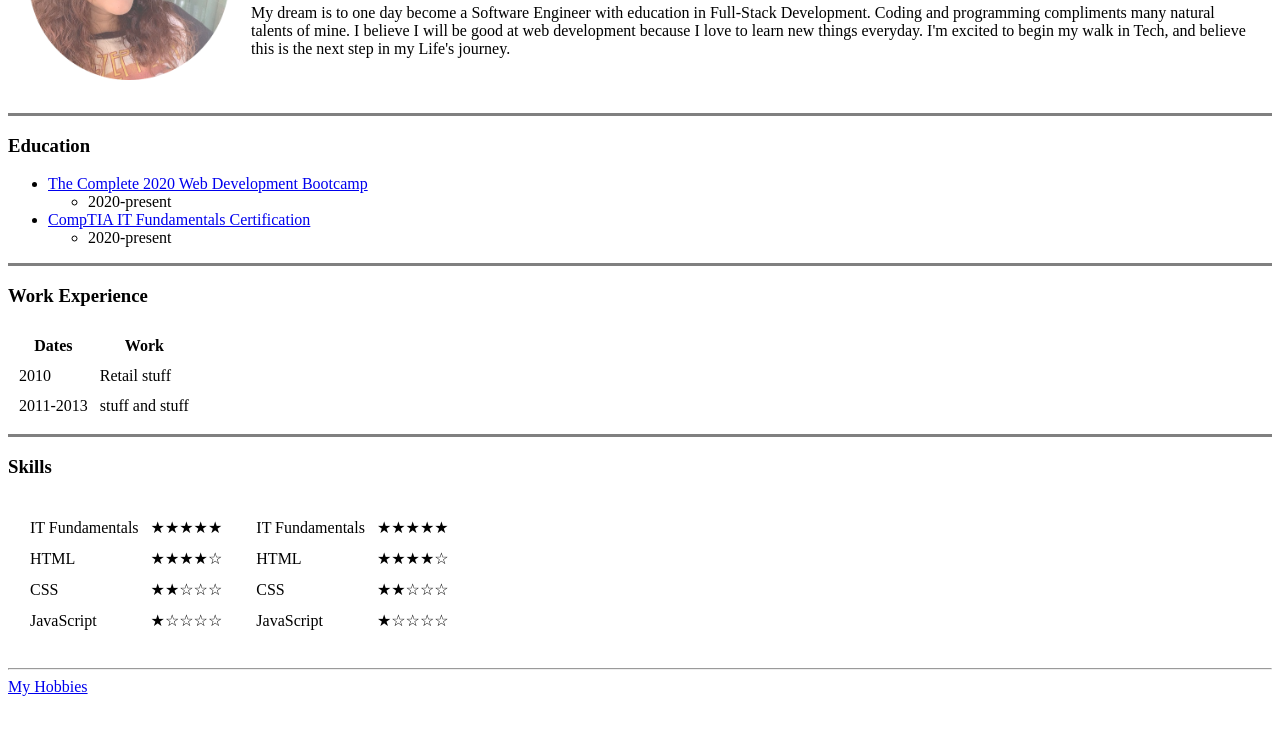
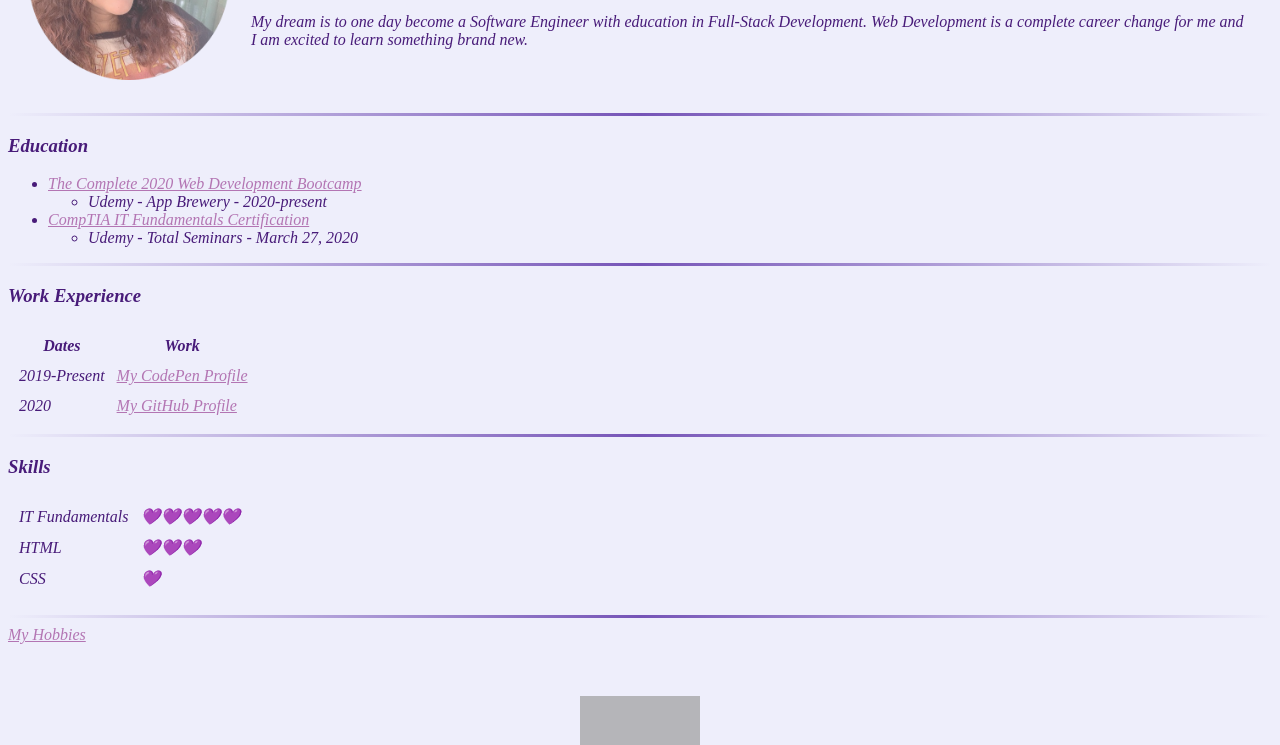
Before and after one commit to DreamWeaver1111/CV, a plain HTML site: page index.html in a window 1280 px wide. Shown: the part 149-894 px from the top of the page. Drawn offline with Linux system fonts and the light colour scheme; grey boxes are pictures that could not be loaded.

Commit message:
updated files

```diff
--- a/index.html
+++ b/index.html
@@ -5,9 +5,7 @@
     <meta charset="UTF-8" />
     <meta name="viewport" content="width=device-width, initial-scale=1.0" />
     <style>
-      .link:hover {
-        .grabbing {cursor: grabbing;}
-      }
+
     </style>
     <title>Sarah's Personal Site</title>
   </head>
@@ -17,24 +15,24 @@
       <td><img src="images/sarah.png" alt="Sarah profile picture" height="200" width="200"></td>
       <td><h1>Sarah Slate</h1></div>
     <p><strong>Beginner programmer</strong></p>
-    <p>My dream is to one day become a Software Engineer with education in Full-Stack Development. Coding and programming compliments many natural talents of mine. I
-      believe I will be good at web development because I love to learn new things everyday. I'm excited to begin my walk in Tech, and believe this is the next step in my Life's journey.</p></td>
+    <p>My dream is to one day become a Software Engineer with education in Full-Stack Development. Web Development is a complete career change for me and I am excited to learn something brand new.</p>
+      </td>
     </tr>
   </table>
-    <hr size="3" noshade>
+    <hr>
     <h3><strong>Education</strong></h3>
     <p>
     <ul>
       <li><a href="https://www.udemy.com/course/the-complete-web-development-bootcamp/">The Complete 2020 Web Development Bootcamp</a></li>
     <ul>
-        <li>2020-present</li>
+        <li>Udemy - App Brewery - 2020-present</li>
         </ul>
       <li><a href="https://www.udemy.com/course/it-fundamentals-fc0-u51-the-total-course/">CompTIA IT Fundamentals Certification</a></li>
       <ul>
-        <li>2020-present</li>
+        <li>Udemy - Total Seminars -  March 27, 2020</li>
       </ul>
     </ul>
-    <hr size="3" noshade>
+    <hr>
     <h3>Work Experience</h3>
     <table cellspacing="10">
       <thead>
@@ -43,59 +41,29 @@
       </thead>
       <tbody>
       <tr>
-          <td>2010</td>
-          <td>Retail stuff</td>
+          <td>2019-Present</td>
+          <td><a href="https://codepen.io/dreamweaver1111">My CodePen Profile</a></td>
       </tr>
       <tr>
-        <td>2011-2013</td>
-        <td>stuff and stuff</td>
+        <td>2020</td>
+        <td><a href="https://github.com/DreamWeaver1111">My GitHub Profile</a></td>
       </tr>
       </tbody>
     </table>
-    <hr size="3" noshade>
+    <hr>
     <h3>Skills</h3>
     <table cellspacing="10">
       <tr>
-          <td>
-            <table cellspacing="10">
-              <tr>
         <td>IT Fundamentals</td>
-                <td>★★★★★</td>
+        <td>💜💜💜💜💜</td>
       </tr>
       <tr>
         <td>HTML</td>
-                <td>★★★★☆</td>
+        <td>💜💜💜</td>
       </tr>
       <tr>
         <td>CSS</td>
-                <td>★★☆☆☆</td>
-              </tr>
-              <tr>
-                <td>JavaScript</td>
-                <td>★☆☆☆☆</td>
-              </tr>
-            </table>
-          </td>
-          <td>
-            <table cellspacing="10">
-              <tr>
-                <td>IT Fundamentals</td>
-                <td>★★★★★</td>
-              </tr>
-              <tr>
-                <td>HTML</td>
-                <td>★★★★☆</td>
-              </tr>
-              <tr>
-                <td>CSS</td>
-                <td>★★☆☆☆</td>
-              </tr>
-              <tr>
-                <td>JavaScript</td>
-                <td>★☆☆☆☆</td>
-              </tr>
-            </table>
-          </td>
+        <td>💜</td>
       </tr>
     </table>
     <p>
--- a/stylesheet.css
+++ b/stylesheet.css
@@ -1,10 +1,71 @@
+/*body edits*/
+body {
+  background-color: rgba(230, 230, 250, 0.671);
+  font-style: italic;
+  color: #481b79;
+}
+
+/*horizontal rule*/
+hr {
+  border: 0;
+  height: 3px;
+  background-image: linear-gradient(
+    to right,
+    rgba(109, 75, 163, 0),
+    rgba(77, 32, 160, 0.75),
+    rgba(109, 75, 163, 0)
+  );
+}
+/*image edits*/
 img {
   opacity: 0.7;
 }
+
+/*link edits*/
 a.hover {
   .grabbing {
     cursor: grabbing;
   }
 }
-body {
+a {
+  color: #b375b3;
 }
+/*back to homepage button*/
+.myButton {
+  box-shadow: 3px 4px 0px 0px #6e46a3;
+  background: linear-gradient(to bottom, #ededed 5%, #b375b3 100%);
+  background-color: #ededed;
+  border-radius: 15px;
+  border: 1px solid #d6aed6;
+  display: inline-block;
+  cursor: pointer;
+  color: #693a9c;
+  font-family: Arial;
+  font-size: 17px;
+  padding: 7px 25px;
+  text-decoration: none;
+  text-shadow: 0px 1px 0px #e1e2ed;
+}
+.myButton:hover {
+  background: linear-gradient(to bottom, #b375b3 5%, #ededed 100%);
+  background-color: #b375b3;
+}
+.myButton:active {
+  position: relative;
+  top: 1px;
+}
+
+/*Scroll Bar*/
+body::-webkit-scrollbar {
+  width: 10px;
+  height: 10px;
+}
+body::-webkit-scrollbar-track {
+  border-radius: 10px;
+  background-color: rgba(229, 203, 253, 0.87);
+}
+body::-webkit-scrollbar-thumb {
+  background-image: linear-gradient(45deg, #4012acc7, #af9af8);
+  border-radius: 10px;
+  -webkit-box-shadow: rgba(0, 0, 0, 0.212) 0 3px 13px 1px;
+}
```
Also changed, not shown: contact.html (+10 -7 lines), hobbies.html (+12 -5 lines), images/type_4.webp (added), 1 other file. Lines whose indentation alone changed are shown as unchanged.
